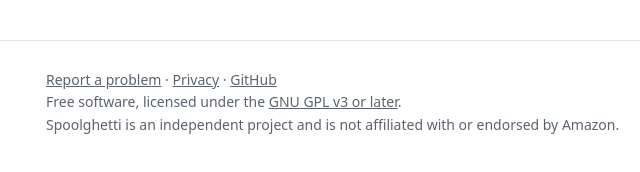
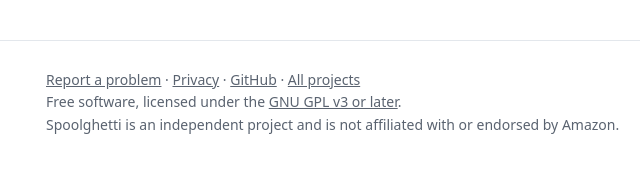
Before and after one commit to wendsell/spoolghetti, a browser extension: page docs/index.html in a window 1280 px wide. Shown: the part 3104-3276 px from the top of the page, 90-730 px from the left. Drawn offline with Linux system fonts and the light colour scheme.

Commit message:
Link to the projects page at wendsell.github.io
Co-Authored-By: Claude Opus 5.5 <noreply@anthropic.com>

```diff
--- a/docs/index.html
+++ b/docs/index.html
@@ -137,7 +137,7 @@
 
 <footer>
   <div class="wrap">
-    <a href="https://github.com/wendsell/spoolghetti/issues">Report a problem</a> · <a href="privacy.html">Privacy</a> · <a href="https://github.com/wendsell/spoolghetti">GitHub</a><br>
+    <a href="https://github.com/wendsell/spoolghetti/issues">Report a problem</a> · <a href="privacy.html">Privacy</a> · <a href="https://github.com/wendsell/spoolghetti">GitHub</a> · <a href="https://wendsell.github.io/">All projects</a><br>
     Free software, licensed under the <a href="https://github.com/wendsell/spoolghetti/blob/main/LICENSE">GNU GPL v3 or later</a>.<br>
     Spoolghetti is an independent project and is not affiliated with or endorsed by Amazon.
   </div>
```
